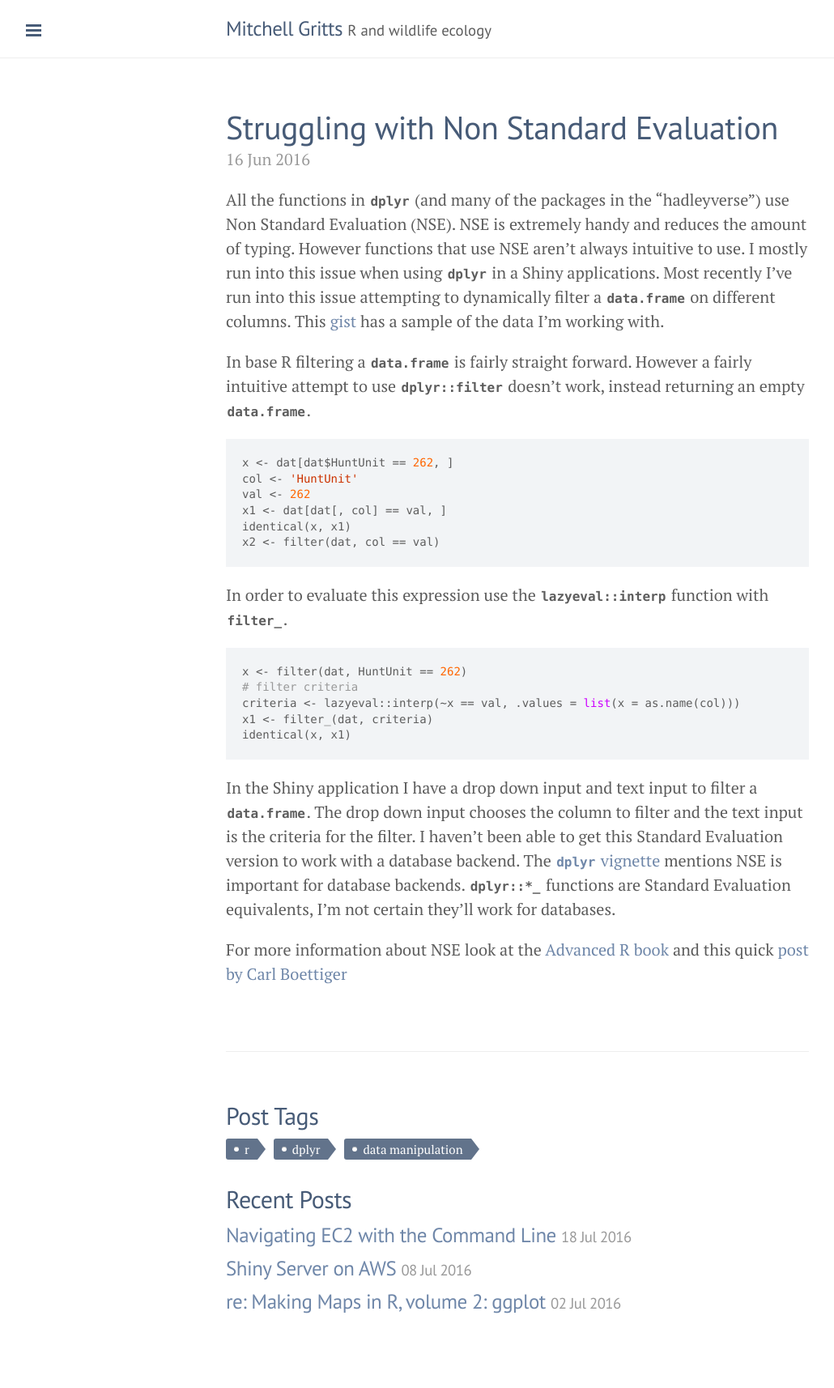
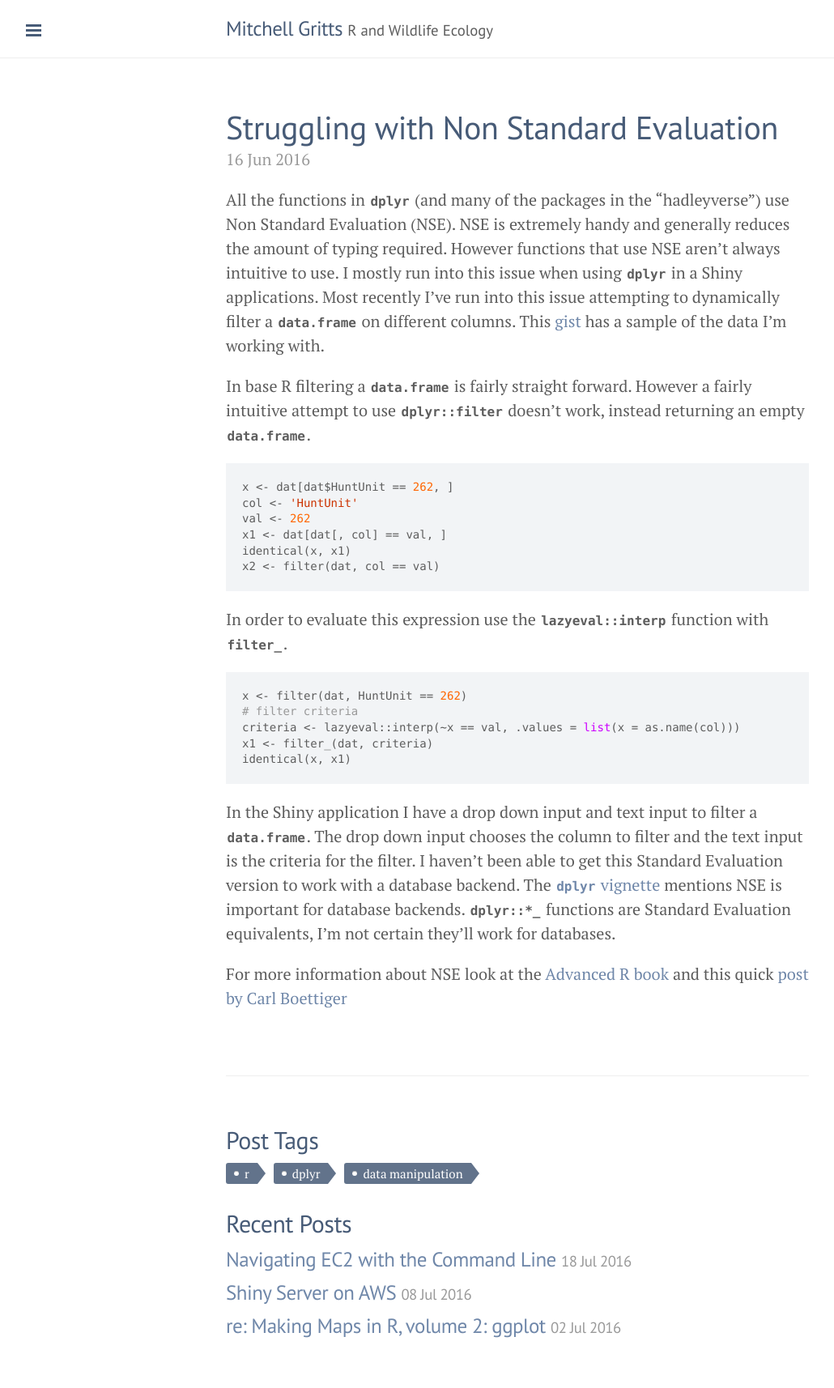
Before and after one commit to andrianaimisa/mgritts.github.io, a Jekyll site: the page built from _posts/2016-06-16-non-standard-evaluation.md, in a window 1280 px wide. Shown: the whole page at 81% size, without its empty margins (1-1031 px from the left). Built offline with Jekyll 4.4.1, drawn with Linux system fonts in a browser that asks for light colours; comment, search, counter and statistics services are not loaded; before the commit the page ends 1684 px from its top, so only the background shows below that.

Commit message:
add R-bloggers ;

```diff
--- a/_config.yml
+++ b/_config.yml
@@ -6,7 +6,7 @@
 
 # Setup
 title:            Mitchell Gritts
-tagline:          'R and wildlife ecology'
+tagline:          'R and Wildlife Ecology'
 description:      'A chronicle of my trials and tribulations in R and wildlife ecology.'
 
 author:
--- a/_includes/sidebar.html
+++ b/_includes/sidebar.html
@@ -27,6 +27,7 @@
 
     <a class="sidebar-nav-item" href="../cvtest">CV</a>
     <a class="sidebar-nav-item" href="{{ site.github }}">GitHub</a>
+    <a class="sidebar-nav-item" href="http://www.r-bloggers.com/">R-Bloggers</a>
   </nav>
 
   <div class="sidebar-item">
--- a/_posts/2016-06-16-non-standard-evaluation.md
+++ b/_posts/2016-06-16-non-standard-evaluation.md
@@ -8,7 +8,7 @@
   - data manipulation
 ---
 
-All the functions in `dplyr` (and many of the packages in the "hadleyverse") use Non Standard Evaluation (NSE). NSE is extremely handy and reduces the amount of typing. However functions that use NSE aren't always intuitive to use. <!--more-->I mostly run into this issue when using `dplyr` in a Shiny applications. Most recently I've run into this issue attempting to dynamically filter a `data.frame` on different columns. This [gist][1] has a sample of the data I'm working with.
+All the functions in `dplyr` (and many of the packages in the "hadleyverse") use Non Standard Evaluation (NSE). NSE is extremely handy and generally reduces the amount of typing required. However functions that use NSE aren't always intuitive to use. <!--more-->I mostly run into this issue when using `dplyr` in a Shiny applications. Most recently I've run into this issue attempting to dynamically filter a `data.frame` on different columns. This [gist][1] has a sample of the data I'm working with.
 
 In base R filtering a `data.frame` is fairly straight forward. However a fairly intuitive attempt to use `dplyr::filter` doesn't work, instead returning an empty `data.frame`.
 
```
